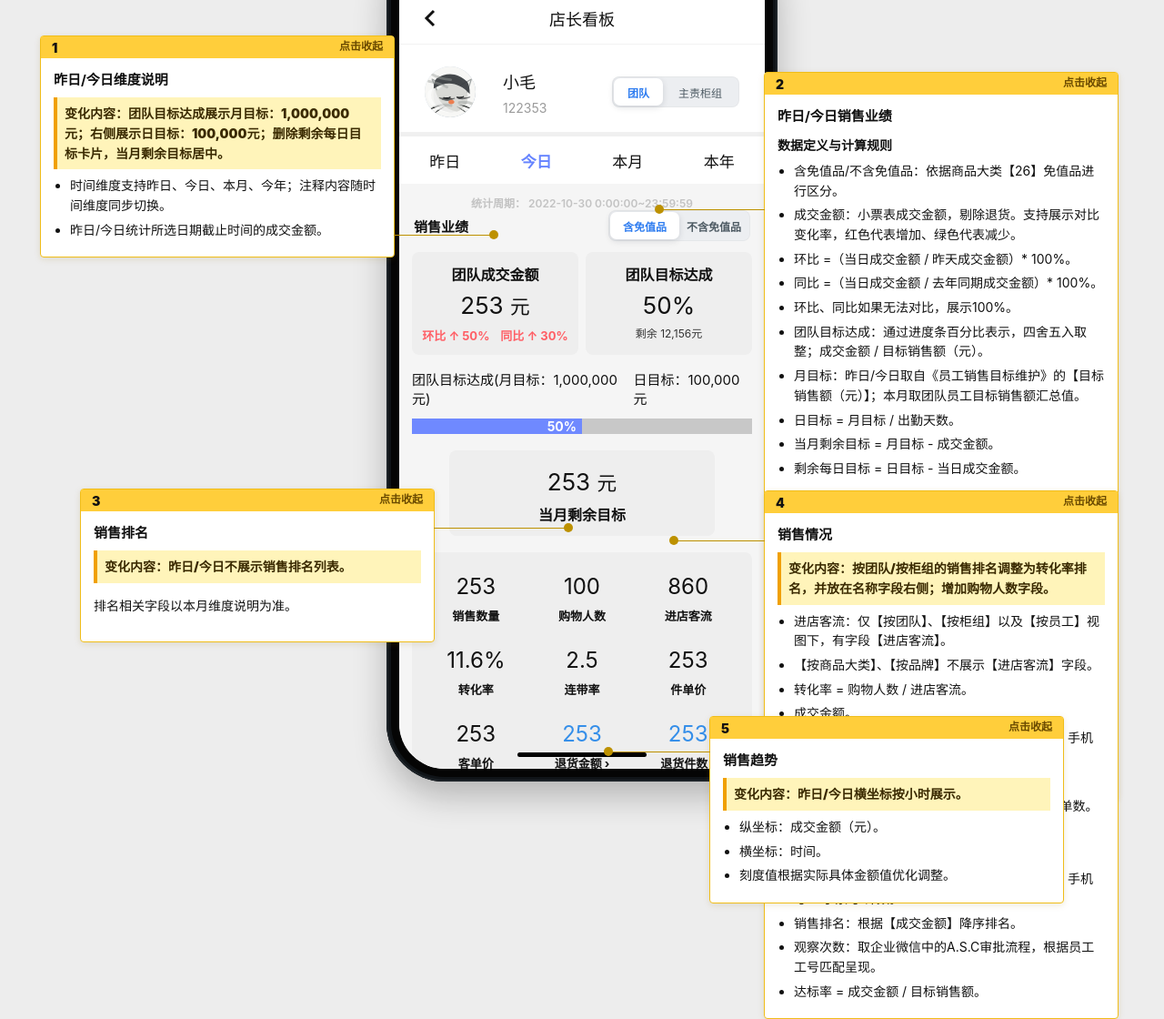
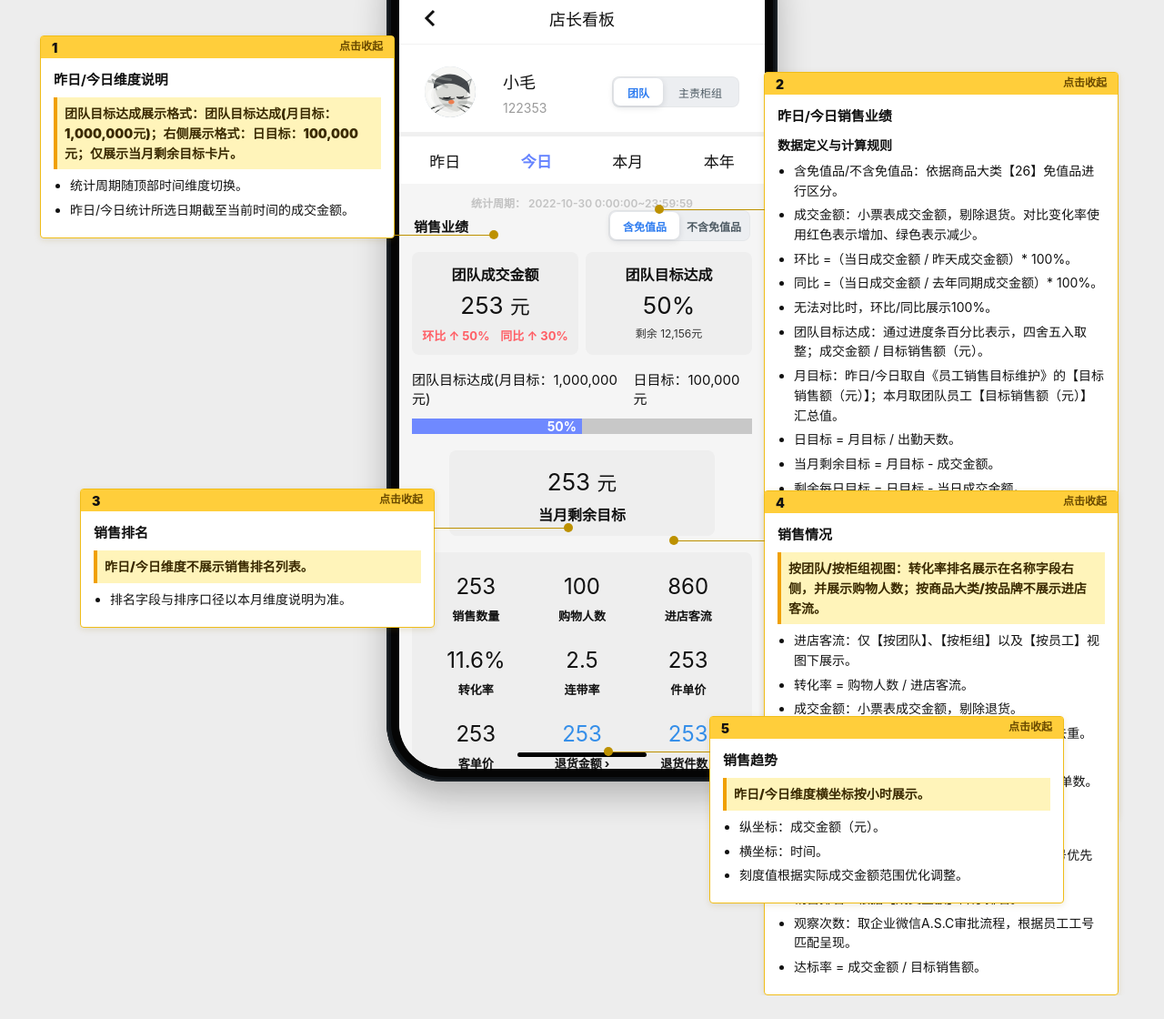
Before and after one commit to Whitney66/bj-airport-staff-dashboard, a plain HTML site: page index.html in a window 1280 px wide. Shown: the part 91-1211 px from the top of the page at 91% size. After the commit the page ends 1185 px from the top, so only its background shows below. Drawn offline with Linux system fonts and the light colour scheme.

Commit message:
Refine staff dashboard annotations
Co-Authored-By: Claude Opus 4.8 (1M context) <noreply@anthropic.com>

```diff
--- a/index.html
+++ b/index.html
@@ -361,11 +361,11 @@
     const counterNames = ['72221601', '72221602', '72221603', '72221604', '72221605', '72221607', '72221801', '72221704', '72222801', '72222802', '72222803', '72222804', '72222805', '72222806'];
     const categoryNames = ['[01]进口酒', '[03]进口香化', '[06]进口精品', '[07]进口食品', '[07]进口食品及百货', '[08]代理品牌商品', '[09]有税国产品', '[14]统购有税精品', '[15]退税精品', '[16]统购有税', '[19]有税进口酒', '[20]退税商品', '[24]海口自采有税', '[25]有税国产酒', '[26]免值品'];
     const brandNames = ['010001HENNESSY轩尼诗', '[010003] JOHNNIE WALKER 尊尼获加', '[010005] SMIRNOFF斯米诺', '[010007] GORDON\'S 哥顿', '[010009] BAILEY\'S 百利甜', '[010010] DOM PERIGNON唐培里侬', '[010011] MOET ET CHANDON 酩悦', '[010012] MARTELL 马爹利', '[010015] CHIVAS REGAL 芝华士', '[010016] ROYAL SALUTE皇家礼炮', '[010017] GLENLIVET 格兰威特', '[010018] WILD TURKEY 威凤凰', '[010019] JAMESON 尊美醇', '[010028] CUTTY SARK顺风', '[010045] REMY MARTIN 人头马'];
-    const richColumns = ['转化率排名', '成交金额', '目标达成', '进店客流', '购物人数', '转化率', '连带率', '件单价', '客单价', '销售数量', '成交单数', '销售排名'];
+    const richColumns = ['转化率排名', '成交金额', '目标达成', '进店客流', '购物人数', '转化率', '连带率', '件单价', '客单价', '销售数量', '成交单数'];
     const categoryColumns = ['成交金额', '目标达成', '购物人数', '转化率', '连带率', '件单价', '客单价', '销售数量', '成交单数', '销售占比'];
     const teamSalesData = {
-      team: { label: '按团队', columns: ['团队名称', ...richColumns], rows: teamNames.map((name, index) => [name, index + 1, ['45,869,458.97', '40,685,200.00', '38,256,900.00', '35,920,680.00', '32,586,120.00'][index], ['50%', '48%', '46%', '43%', '40%'][index], ['8,878', '7,920', '7,256', '6,870', '6,320'][index], ['1,028', '948', '874', '792', '708'][index], ['11.6%', '12.4%', '10.8%', '9.7%', '8.9%'][index], ['2.4', '2.2', '2.1', '2.0', '1.9'][index], ['5,540', '5,111', '5,114', '5,191', '5,107'][index], ['44,620', '42,917', '43,772', '45,354', '46,026'][index], ['8,280', '7,960', '7,480', '6,920', '6,380'][index], ['1,028', '948', '874', '792', '708'][index], index + 1]) },
-      counter: { label: '按柜组', columns: ['柜组名称', ...richColumns], rows: counterNames.map((name, index) => [name, index + 1, (18265800 - index * 628500).toLocaleString('zh-CN'), (50 - index % 8) + '%', (2860 - index * 118).toLocaleString('zh-CN'), (332 - index * 9).toLocaleString('zh-CN'), (12.8 - index * .3).toFixed(1) + '%', (2.5 - index * .04).toFixed(1), (6256 - index * 112).toLocaleString('zh-CN'), (55018 - index * 680).toLocaleString('zh-CN'), (2920 - index * 136).toLocaleString('zh-CN'), 292 - index * 11, index + 1]) },
+      team: { label: '按团队', columns: ['团队名称', ...richColumns], rows: teamNames.map((name, index) => [name, index + 1, ['45,869,458.97', '40,685,200.00', '38,256,900.00', '35,920,680.00', '32,586,120.00'][index], ['50%', '48%', '46%', '43%', '40%'][index], ['8,878', '7,920', '7,256', '6,870', '6,320'][index], ['1,028', '948', '874', '792', '708'][index], ['11.6%', '12.4%', '10.8%', '9.7%', '8.9%'][index], ['2.4', '2.2', '2.1', '2.0', '1.9'][index], ['5,540', '5,111', '5,114', '5,191', '5,107'][index], ['44,620', '42,917', '43,772', '45,354', '46,026'][index], ['8,280', '7,960', '7,480', '6,920', '6,380'][index], ['1,028', '948', '874', '792', '708'][index]]) },
+      counter: { label: '按柜组', columns: ['柜组名称', ...richColumns], rows: counterNames.map((name, index) => [name, index + 1, (18265800 - index * 628500).toLocaleString('zh-CN'), (50 - index % 8) + '%', (2860 - index * 118).toLocaleString('zh-CN'), (332 - index * 9).toLocaleString('zh-CN'), (12.8 - index * .3).toFixed(1) + '%', (2.5 - index * .04).toFixed(1), (6256 - index * 112).toLocaleString('zh-CN'), (55018 - index * 680).toLocaleString('zh-CN'), (2920 - index * 136).toLocaleString('zh-CN'), 292 - index * 11]) },
       staff: { label: '按员工', columns: ['销售排名', '员工名称', '成交金额', '购物人数', '客单价', '达标率', '连带率', '件单价', '剩余金额', '销售数量', '成交单数', '观察次数'], rows: [['1', '小毛', '96,520', '48', '2,011', '112%', '2.4', '805', '0', '120', '11', '8'], ['2', '王雪', '82,360', '37', '2,226', '98%', '2.1', '840', '3,640', '98', '11', '7'], ['3', '李敏', '79,820', '31', '2,575', '95%', '2.0', '868', '4,180', '92', '11', '6'], ['4', '张宁', '58,650', '24', '2,444', '76%', '1.8', '793', '18,350', '74', '10', '5']] },
       category: { label: '按商品大类', columns: ['商品大类', ...categoryColumns], rows: categoryNames.map((name, index) => [name, (255265 - index * 8420).toLocaleString('zh-CN'), (50 - index % 12) + '%', (1009 - index * 18).toLocaleString('zh-CN'), (11.6 - index * .2).toFixed(1) + '%', (2.3 - index * .03).toFixed(1), 253 - index * 7, (12256 - index * 286).toLocaleString('zh-CN'), (1009 - index * 18).toLocaleString('zh-CN'), 23 - index % 8, index + 1 + '%']) },
       brand: { label: '按品牌', columns: ['品牌名称', ...categoryColumns], rows: brandNames.map((name, index) => [name, (186520 - index * 7350).toLocaleString('zh-CN'), (48 - index % 10) + '%', (8826 - index * 218).toLocaleString('zh-CN'), (10.8 - index * .2).toFixed(1) + '%', (2.2 - index * .03).toFixed(1), 120 - index * 3, (1554 - index * 27).toLocaleString('zh-CN'), (8826 - index * 218).toLocaleString('zh-CN'), 18 - index % 6, index + 1 + '%']) }
@@ -463,12 +463,12 @@
     function renderAnnotations(range = document.querySelector('.tabs button.active')?.dataset.range || '今日') {
       const isMonth = range === '本月';
       const isYear = range === '本年';
-      const commonRules = '<h4>数据定义与计算规则</h4><ul><li>含免值品/不含免值品：依据商品大类【26】免值品进行区分。</li><li>成交金额：小票表成交金额，剔除退货。支持展示对比变化率，红色代表增加、绿色代表减少。</li><li>环比 =（当日成交金额 / 昨天成交金额）* 100%。</li><li>同比 =（当日成交金额 / 去年同期成交金额）* 100%。</li><li>环比、同比如果无法对比，展示100%。</li><li>团队目标达成：通过进度条百分比表示，四舍五入取整；成交金额 / 目标销售额（元）。</li><li>月目标：昨日/今日取自《员工销售目标维护》的【目标销售额（元）】；本月取团队员工目标销售额汇总值。</li><li>日目标 = 月目标 / 出勤天数。</li><li>当月剩余目标 = 月目标 - 成交金额。</li><li>剩余每日目标 = 日目标 - 当日成交金额。</li></ul><h4>指标口径</h4><ul><li>销售数量：商品数量，剔除退货。</li><li>购物人数：需要去重，仅按相同优先级 证件号 &gt; 手机号 &gt; 小票号 计数。</li><li>成交单数：不做去重，仅按相同优先级 证件号 &gt; 手机号 &gt; 小票号 计数。</li><li>进店客流：北京机场门店（首都机场+大兴机场）通过接口获取。</li><li>转化率 = 购物人数 / 进店客流。</li><li>连带率 = (销售商品数量 - 退货商品数量) / 成交单数。</li><li>客单价 = 成交金额 / 购物人数。</li><li>退货金额、退货件数：取自退货订单，支持查看退货明细；其他值不支持。</li></ul>';
-      document.getElementById('annoTime').innerHTML = isYear ? '<h3>今年维度说明</h3><span class="em">变化内容：团队目标达成右侧展示年目标：180,000,000元。</span><ul><li>今年维度按月累计展示。</li><li>成交金额只展示同比，不展示环比。</li></ul>' : `<h3>${isMonth ? '本月' : '昨日/今日'}维度说明</h3><span class="em">变化内容：${isMonth ? '团队目标达成不展示剩余金额；右侧展示月目标：1,500,000元。' : '团队目标达成展示月目标：1,000,000元；右侧展示日目标：100,000元；删除剩余每日目标卡片，当月剩余目标居中。'}</span><ul><li>时间维度支持昨日、今日、本月、今年；注释内容随时间维度同步切换。</li><li>${isMonth ? '本月统计截止所选时间的月累计成交金额。' : '昨日/今日统计所选日期截止时间的成交金额。'}</li></ul>`;
-      document.getElementById('annoKpi').innerHTML = isYear ? '<h3>今年销售业绩</h3><span class="em">变化内容：今年使用月达标数、平均达标率、剩余、目标。</span><ul><li>月达标数：截至所选时间，累计完成月销售目标的月份数。</li><li>平均达标率：截至所选时间，已完成月份达标率的平均值；达标率 = 当月成交金额 / 当月目标销售额。</li><li>剩余 = 月目标销售额累计值 - 成交金额累计值。</li><li>目标 = 月目标销售额累计值。</li></ul>' : `<h3>${isMonth ? '本月销售业绩' : '昨日/今日销售业绩'}</h3>${commonRules}`;
-      document.getElementById('annoRank').innerHTML = isYear ? '<h3>今年目标相关展示</h3><span class="em">变化内容：今年不展示销售排名列表，摘要位置展示月达标数。</span><ul><li>平均达标率、剩余、目标均按截至所选时间累计口径计算。</li></ul>' : isMonth ? '<h3>销售排名</h3><span class="em">变化内容：本月展示销售排名模块。</span><ul><li>销售排名：按【成交金额】排名，范围为该员工涉及的所有柜组下的相关员工。</li><li>字段：名次、姓名、成交金额、成交单数、销售数量。</li></ul>' : '<h3>销售排名</h3><span class="em">变化内容：昨日/今日不展示销售排名列表。</span><p>排名相关字段以本月维度说明为准。</p>';
-      document.getElementById('annoAnalysis').innerHTML = '<h3>销售情况</h3><span class="em">变化内容：按团队/按柜组的销售排名调整为转化率排名，并放在名称字段右侧；增加购物人数字段。</span><ul><li>进店客流：仅【按团队】、【按柜组】以及【按员工】视图下，有字段【进店客流】。</li><li>【按商品大类】、【按品牌】不展示【进店客流】字段。</li><li>转化率 = 购物人数 / 进店客流。</li><li>成交金额。</li><li>购物人数：需要去重，仅按相同优先级 证件号 &gt; 手机号 &gt; 小票号 计数。</li><li>客单价 = 成交金额 / 购物人数。</li><li>连带率 = (销售商品数量 - 退货商品数量) / 成交单数。</li><li>件单价 = 成交金额 / 销售数量。</li><li>销售数量：商品数量，剔除退货。</li><li>成交单数：不做去重，仅按相同优先级 证件号 &gt; 手机号 &gt; 小票号 计数。</li><li>销售排名：根据【成交金额】降序排名。</li><li>观察次数：取企业微信中的A.S.C审批流程，根据员工工号匹配呈现。</li><li>达标率 = 成交金额 / 目标销售额。</li></ul>';
-      document.getElementById('annoTrend').innerHTML = isYear ? '<h3>销售趋势</h3><span class="em">变化内容：今年横坐标按月份展示。</span><ul><li>纵坐标：成交金额（元）。</li><li>横坐标：时间。</li><li>刻度值根据实际具体金额值优化调整。</li></ul>' : `<h3>销售趋势</h3><span class="em">变化内容：${isMonth ? '本月横坐标按日期展示。' : '昨日/今日横坐标按小时展示。'}</span><ul><li>纵坐标：成交金额（元）。</li><li>横坐标：时间。</li><li>刻度值根据实际具体金额值优化调整。</li></ul>`;
+      const commonRules = '<h4>数据定义与计算规则</h4><ul><li>含免值品/不含免值品：依据商品大类【26】免值品进行区分。</li><li>成交金额：小票表成交金额，剔除退货。对比变化率使用红色表示增加、绿色表示减少。</li><li>环比 =（当日成交金额 / 昨天成交金额）* 100%。</li><li>同比 =（当日成交金额 / 去年同期成交金额）* 100%。</li><li>无法对比时，环比/同比展示100%。</li><li>团队目标达成：通过进度条百分比表示，四舍五入取整；成交金额 / 目标销售额（元）。</li><li>月目标：昨日/今日取自《员工销售目标维护》的【目标销售额（元）】；本月取团队员工【目标销售额（元）】汇总值。</li><li>日目标 = 月目标 / 出勤天数。</li><li>当月剩余目标 = 月目标 - 成交金额。</li><li>剩余每日目标 = 日目标 - 当日成交金额。</li></ul><h4>指标口径</h4><ul><li>销售数量：商品数量，剔除退货。</li><li>购物人数：按证件号 &gt; 手机号 &gt; 小票号优先级取唯一值。</li><li>成交单数：不去重，按证件号 &gt; 手机号 &gt; 小票号优先级计数。</li><li>进店客流：北京机场门店（首都机场+大兴机场）通过接口获取。</li><li>转化率 = 购物人数 / 进店客流。</li><li>连带率 = (销售商品数量 - 退货商品数量) / 成交单数。</li><li>客单价 = 成交金额 / 购物人数。</li><li>退货金额、退货件数：取自退货订单，支持查看退货明细；其他值不支持。</li></ul>';
+      document.getElementById('annoTime').innerHTML = isYear ? '<h3>本年维度说明</h3><span class="em">团队目标达成右侧展示格式：年目标：180,000,000元。</span><ul><li>统计范围：截至所选时间的年度累计数据。</li><li>销售业绩按月累计展示；成交金额只展示同比，不展示环比。</li></ul>' : `<h3>${isMonth ? '本月' : '昨日/今日'}维度说明</h3><span class="em">${isMonth ? '团队目标达成文案不展示剩余金额；右侧展示格式：月目标：1,500,000元。' : '团队目标达成展示格式：团队目标达成(月目标：1,000,000元)；右侧展示格式：日目标：100,000元；仅展示当月剩余目标卡片。'}</span><ul><li>统计周期随顶部时间维度切换。</li><li>${isMonth ? '本月统计截至所选时间的月累计成交金额。' : '昨日/今日统计所选日期截至当前时间的成交金额。'}</li></ul>`;
+      document.getElementById('annoKpi').innerHTML = isYear ? '<h3>本年销售业绩</h3><span class="em">本年维度展示：月达标数、平均达标率、剩余、目标。</span><ul><li>月达标数：截至所选时间，累计完成月销售目标的月份数。</li><li>平均达标率：已完成月份达标率的平均值；达标率 = 当月成交金额 / 当月目标销售额。</li><li>剩余 = 月目标销售额累计值 - 成交金额累计值。</li><li>目标 = 月目标销售额累计值。</li></ul>' : `<h3>${isMonth ? '本月销售业绩' : '昨日/今日销售业绩'}</h3>${commonRules}`;
+      document.getElementById('annoRank').innerHTML = isYear ? '<h3>销售排名</h3><span class="em">本年维度不展示销售排名列表；摘要区域展示月达标数。</span><ul><li>月达标数、平均达标率、剩余、目标均按截至所选时间累计口径计算。</li></ul>' : isMonth ? '<h3>销售排名</h3><span class="em">本月维度展示销售排名模块。</span><ul><li>销售排名：按【成交金额】降序排名，范围为该员工涉及的所有柜组下的相关员工。</li><li>字段格式：名次、姓名、成交金额、成交单数、销售数量。</li></ul>' : '<h3>销售排名</h3><span class="em">昨日/今日维度不展示销售排名列表。</span><ul><li>排名字段与排序口径以本月维度说明为准。</li></ul>';
+      document.getElementById('annoAnalysis').innerHTML = '<h3>销售情况</h3><span class="em">按团队/按柜组视图：转化率排名展示在名称字段右侧，并展示购物人数；按商品大类/按品牌不展示进店客流。</span><ul><li>进店客流：仅【按团队】、【按柜组】以及【按员工】视图下展示。</li><li>转化率 = 购物人数 / 进店客流。</li><li>成交金额：小票表成交金额，剔除退货。</li><li>购物人数：按证件号 &gt; 手机号 &gt; 小票号优先级去重。</li><li>客单价 = 成交金额 / 购物人数。</li><li>连带率 = (销售商品数量 - 退货商品数量) / 成交单数。</li><li>件单价 = 成交金额 / 销售数量。</li><li>销售数量：商品数量，剔除退货。</li><li>成交单数：不去重，按证件号 &gt; 手机号 &gt; 小票号优先级计数。</li><li>销售排名：根据【成交金额】降序排名。</li><li>观察次数：取企业微信A.S.C审批流程，根据员工工号匹配呈现。</li><li>达标率 = 成交金额 / 目标销售额。</li></ul>';
+      document.getElementById('annoTrend').innerHTML = isYear ? '<h3>销售趋势</h3><span class="em">本年维度横坐标按月份展示。</span><ul><li>纵坐标：成交金额（元）。</li><li>横坐标：时间。</li><li>刻度值根据实际成交金额范围优化调整。</li></ul>' : `<h3>销售趋势</h3><span class="em">${isMonth ? '本月维度横坐标按日期展示。' : '昨日/今日维度横坐标按小时展示。'}</span><ul><li>纵坐标：成交金额（元）。</li><li>横坐标：时间。</li><li>刻度值根据实际成交金额范围优化调整。</li></ul>`;
     }
     function renderDistribution(type) {
       const data = distributionData[type];
```
